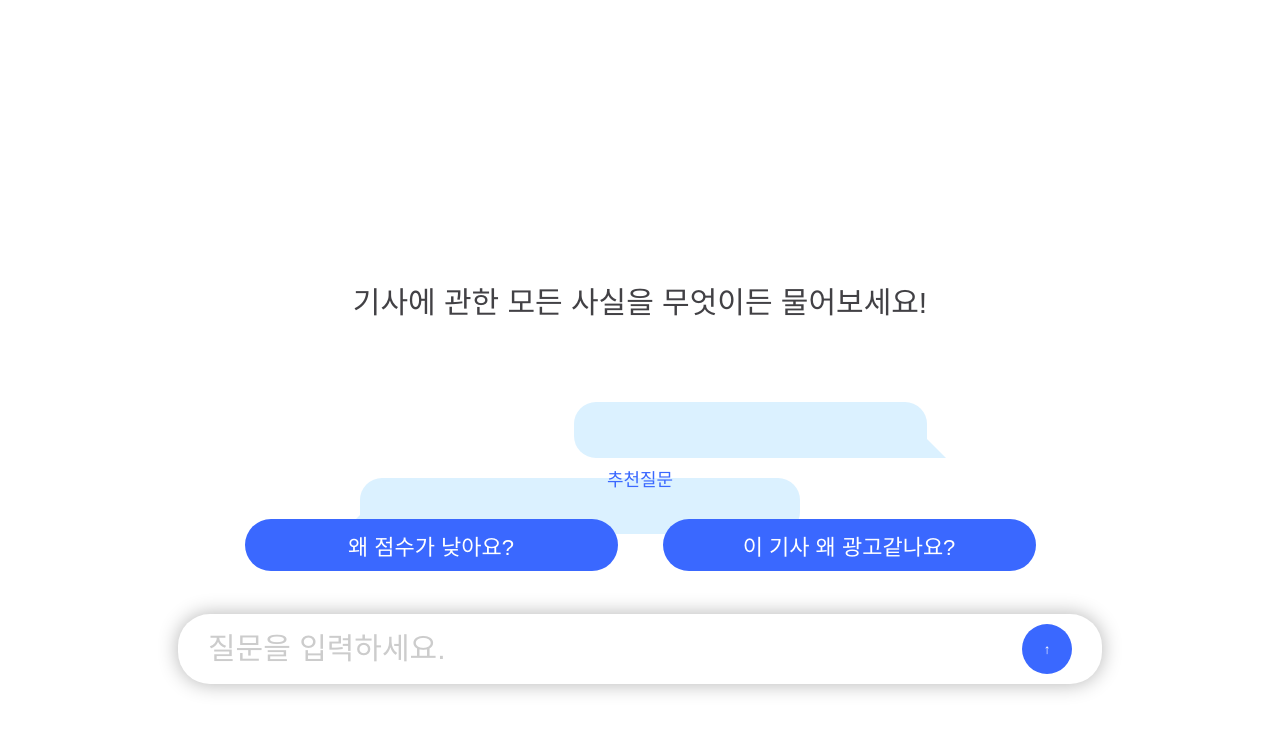
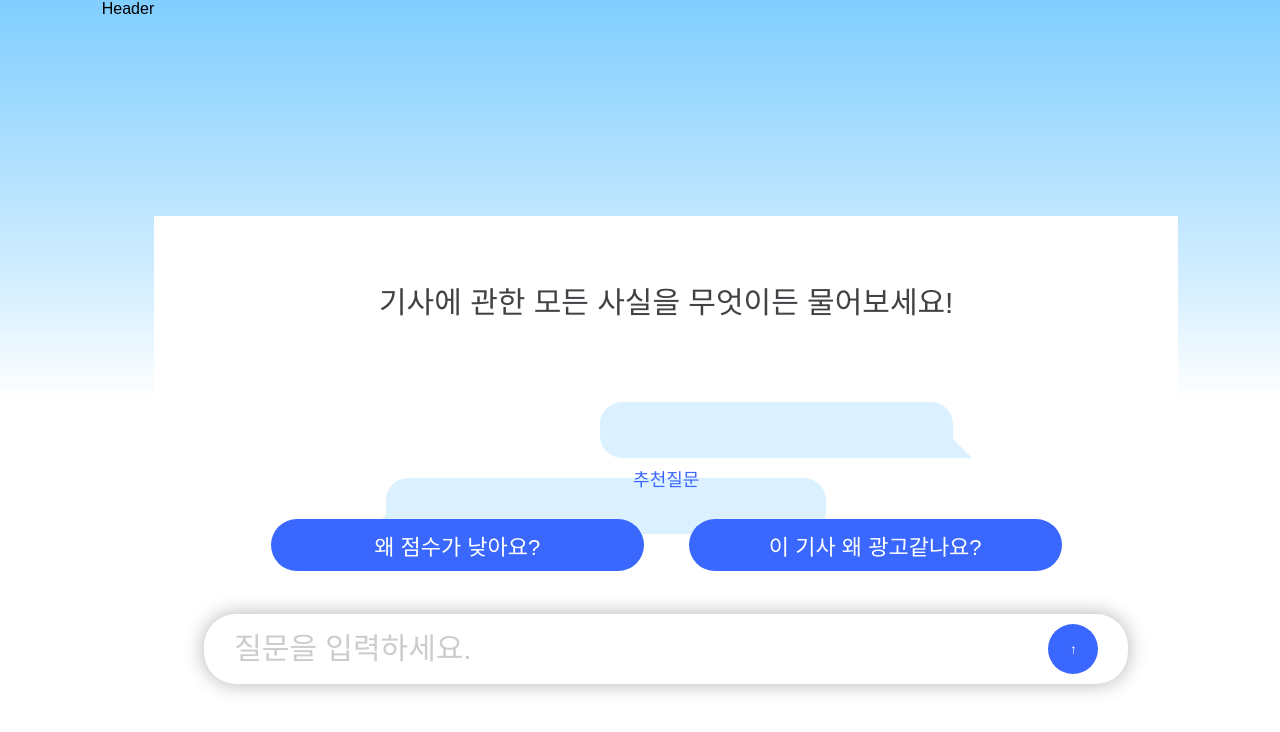
Before and after one commit to 508PERFACT/FE, a React (Vite) app: page /chatbot in a window 1280 px wide. Shown: the top 732 px of the page. Built offline with nearby package versions, Linux system fonts and the light colour scheme; a web font is replaced by a local one.

Commit message:
✨: Layout, Header 컴포넌트 생성 및 라우터 연결

```diff
--- a/src/App.jsx
+++ b/src/App.jsx
@@ -1,11 +1,14 @@
 import { BrowserRouter, Routes, Route } from 'react-router-dom';
 import { ChatBotPage } from './page/ChatBotPage';
+import { Layout } from './components/Layout';
 
 function App() {
   return (
     <BrowserRouter>
       <Routes>
-        <Route path="/chatbot" element={<ChatBotPage />} />
+        <Route element={<Layout />}>
+          <Route path="/chatbot" element={<ChatBotPage />} />
+        </Route>
       </Routes>
     </BrowserRouter>
   );
--- /dev/null
+++ b/src/components/Header.jsx
@@ -0,0 +1,5 @@
+import React from 'react';
+
+export const Header = () => {
+  return <div>Header</div>;
+};
--- /dev/null
+++ b/src/components/Layout.jsx
@@ -0,0 +1,13 @@
+import React from 'react';
+import styles from '@/styles/components/Layout.module.scss';
+import { Outlet } from 'react-router-dom';
+import { Header } from './Header';
+
+export const Layout = () => {
+  return (
+    <div className={styles.container}>
+      <Header />
+      <Outlet />
+    </div>
+  );
+};
--- /dev/null
+++ b/src/styles/components/Layout.module.scss
@@ -0,0 +1,7 @@
+.container {
+  width: 100vw;
+  height: 100vh;
+  display: flex;
+  justify-content: center;
+  background: linear-gradient(#80ceff 0%, #d3eeff 35%, white 50%);
+}
```
